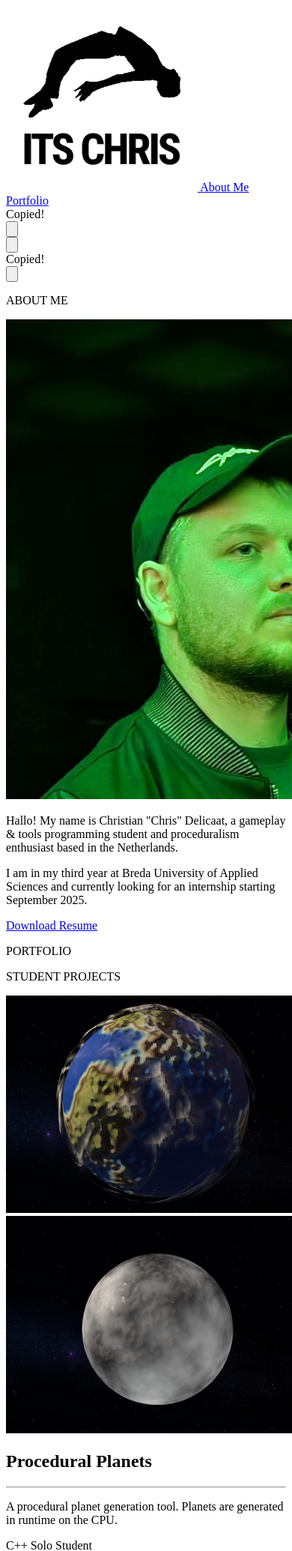
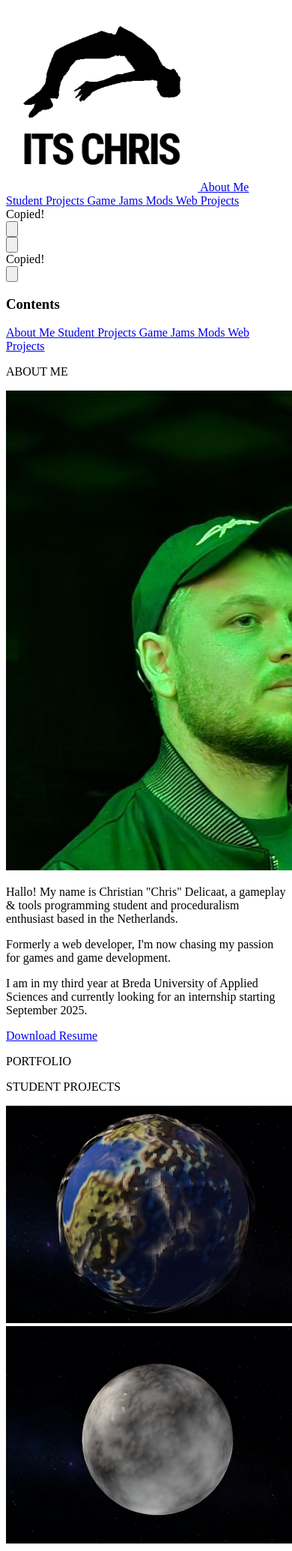
Before and after one commit to ArchBacon/Portfolio, a Symfony app: template templates/homev2/index.html.twig in a window 390 px wide; the page is wider, and only the part inside the window is pictured. Shown: the part 269-2338 px from the top of that part at 75% size. Run offline with Twig, Linux system fonts and the light colour scheme; the template is opened without the code that fills it, so the values that code supplies are empty; some libraries are stand-ins or nearby versions.

Commit message:
Updated homepage with quick access menu, updated headers with brighter colors, and hid the mobile menu on desktop

```diff
--- a/templates/base.html.twig
+++ b/templates/base.html.twig
@@ -27,7 +27,7 @@
     <body data-controller="icon" class="bg-primary text-primary-text font-rajdhani">
         {% include 'shared/header.html.twig' %}
         <a id="totop-cta" class="opacity-100 transition-opacity duration-500" href="#about-me">
-            <div class="fixed bottom-6 right-6 border border-tertiary bg-primary/[.95] w-12 h-12 flex justify-center items-center z-20">
+            <div class="fixed bottom-6 right-6 border border-tertiary bg-primary/[.95] w-12 h-12 flex justify-center items-center z-20 lg:hidden">
                 <i class="text-tertiary h-4 w-4" data-lucide="triangle"></i>
             </div>
         </a>
--- a/templates/homev2/hero.html.twig
+++ b/templates/homev2/hero.html.twig
@@ -1,6 +1,6 @@
 {% import 'shared/icons.html.twig' as icon %}
 
-<p id="about-me" class="uppercase font-bold text-6xl sm:text-9xl text-secondary text-center border-b-2 border-secondary">ABOUT ME</p>
+<p id="about-me" class="uppercase font-bold text-6xl sm:text-9xl text-primary-text text-center border-b-2 border-secondary">ABOUT ME</p>
 <div class="container mx-auto max-w-screen-xl md:px-28 transition-all duration-200">
     <div class="p-6 sm:p-14 mb-10 flex flex-col lg:flex-row-reverse gap-6 gap-x-24">
         <div class="lg:w-1/2 relative">
@@ -11,6 +11,9 @@
             <p class="text-xl font-normal">
                 Hallo! My name is Christian "Chris" Delicaat, a <span class="font-bold">gameplay & tools programming</span> student and <span class="font-bold">proceduralism enthusiast</span> based in the
                 Netherlands.
+            </p>
+            <p class="text-xl font-normal mt-4">
+                Formerly a <span class="font-bold">web developer</span>, I'm now chasing my passion for games and game development.
             </p>
             <p class="text-xl font-normal mt-4">
                 I am in my third year at Breda University of Applied Sciences and <span class="text-tertiary">currently looking for an internship</span>
--- a/templates/homev2/index.html.twig
+++ b/templates/homev2/index.html.twig
@@ -1,8 +1,23 @@
 {% extends 'base.html.twig' %}
+{% import 'shared/header.html.twig' as menu %}
 
 {% block title %}Portfolio{% endblock %}
 
 {% block body %}
+    <div class="border-l border-tertiary bg-secondary/[.95] fixed right-0 top-1/4 hidden lg:block z-40">
+        <h3 class="flex h-12 text-xl items-center rounded-lg px-4 font-bold">Contents</h3>
+        {{ _self.route('About Me', '#about-me') }}
+        {{ _self.route('Student Projects', '#student-projects') }}
+        {{ _self.route('Game Jams', '#game-jams') }}
+        {{ _self.route('Mods', '#mods') }}
+        {{ _self.route('Web Projects', '#web-projects') }}
+    </div>
     {% include 'homev2/hero.html.twig' %}
     {% include 'homev2/portfolio.html.twig' %}
 {% endblock %}
+
+{% macro route(name, route = 'javascript:void(0)') %}
+    <a href="{{ route }}" data-action="click->menu#close" class="flex h-12 items-center rounded-lg px-4 pr-8 hover:bg-zinc-800">
+        <span class="w-full">{{ name }}</span>
+    </a>
+{% endmacro %}
--- a/templates/homev2/portfolio.html.twig
+++ b/templates/homev2/portfolio.html.twig
@@ -1,6 +1,6 @@
-<p id="portfolio" class="uppercase font-bold text-6xl sm:text-9xl text-secondary text-center mb-8">PORTFOLIO</p>
-<p class="uppercase font-bold text-5xl text-secondary text-center border-b-2 border-secondary mb-4">STUDENT PROJECTS</p>
-<div class="p-6 sm:p-14 grid grid-cols-1 md:grid-cols-2 gap-y-24 gap-x-36 container mx-auto max-w-screen-xl">
+<p id="portfolio" class="uppercase font-bold text-6xl sm:text-9xl text-primary-text text-center mb-8">PORTFOLIO</p>
+<p class="uppercase font-bold text-5xl text-primary-text text-center border-b-2 border-secondary mb-4">STUDENT PROJECTS</p>
+<div id="student-projects" class="p-6 sm:p-14 grid grid-cols-1 md:grid-cols-2 gap-y-24 gap-x-36 container mx-auto max-w-screen-xl">
     {{ _self.project(
         'Procedural Planets',
         '',
@@ -30,7 +30,8 @@
         asset('projects/snopuck/thumbnail_02_387x290.png'),
     ) }}
 </div>
-<p class="uppercase font-bold text-5xl text-secondary text-center border-b-2 border-secondary mb-4">GAME JAMS</p>
+
+<p id="game-jams" class="uppercase font-bold text-5xl text-primary-text text-center border-b-2 border-secondary mb-4">GAME JAMS</p>
 <div class="p-6 sm:p-14 lg:px-0 grid grid-cols-1 md:grid-cols-2 gap-24 container mx-auto max-w-screen-xl">
     {{ _self.project(
         'Hex Game Jam',
@@ -42,7 +43,8 @@
         asset('projects/hex_gamejam/thumbnail_03_387x290.png'),
     ) }}
 </div>
-<p class="uppercase font-bold text-5xl text-secondary text-center border-b-2 border-secondary mb-4">MODS</p>
+
+<p id="mods" class="uppercase font-bold text-5xl text-primary-text text-center border-b-2 border-secondary mb-4">MODS</p>
 <div class="p-6 sm:p-14 lg:px-0 grid grid-cols-1 md:grid-cols-2 gap-24 container mx-auto max-w-screen-xl">
     {{ _self.project(
         'Super SuperHeat',
@@ -55,7 +57,8 @@
         'https://github.com/ArchBacon/SuperSuperheat'
     ) }}
 </div>
-<p class="uppercase font-bold text-5xl text-secondary text-center border-b-2 border-secondary mb-4">WEB PROJECTS</p>
+
+<p id="web-projects" class="uppercase font-bold text-5xl text-primary-text text-center border-b-2 border-secondary mb-4">WEB PROJECTS</p>
 <div class="p-6 sm:p-14 lg:px-0 grid grid-cols-1 md:grid-cols-2 gap-24 container mx-auto max-w-screen-xl">
     {{ _self.project(
         'Portfolio',
--- a/templates/shared/header.html.twig
+++ b/templates/shared/header.html.twig
@@ -2,7 +2,7 @@
 {% import 'shared/icons.html.twig' as icon %}
 
 <div data-controller="menu">
-    <header data-controller="theme" class="flex flex-row justify-between z-40 h-16 w-full px-4 py-1 drop-shadow-md bg-primary fixed">
+    <header data-controller="theme" class="flex lg:hidden flex-row justify-between z-40 h-16 w-full px-4 py-1 drop-shadow-md bg-primary fixed">
         <span class="flex-1"></span>
         <a class="font-roboto-condensed uppercase font-bold text-6xl tracking-tighter" href="{{ path('app_home') }}">
             <img data-theme-target="logo" class="h-full" src="{{ asset('images/logo_light.png') }}" alt="ITS CHRIS">
@@ -18,7 +18,10 @@
             <img data-theme-target="logo" class="h-12" src="{{ asset('images/logo_light.png') }}" alt="ITS CHRIS">
         </a>
         {{ menu.route('About Me', '#about-me') }}
-        {{ menu.route('Portfolio', '#portfolio') }}
+        {{ menu.route('Student Projects', '#student-projects') }}
+        {{ menu.route('Game Jams', '#game-jams') }}
+        {{ menu.route('Mods', '#mods') }}
+        {{ menu.route('Web Projects', '#web-projects') }}
 
         {# https://tailwind-elements.com/docs/standard/components/social-buttons/ #}
         <div data-controller="tooltip" class="absolute bottom-0 left-0 flex w-full items-end justify-evenly py-6">
```
